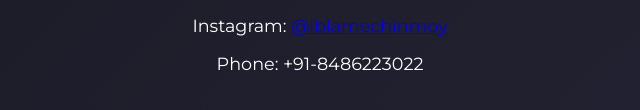
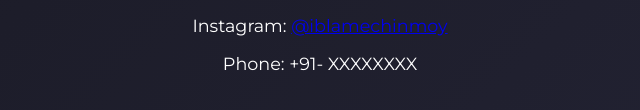
Before and after one commit to laxmithapa2/Ch, a plain HTML site: page index.html in a window 1280 px wide. Shown: the part 690-800 px from the top of the page, 320-960 px from the left. Drawn offline with nearby package versions, Linux system fonts and the light colour scheme.

Commit message:
Update index.html

```diff
--- a/index.html
+++ b/index.html
@@ -38,7 +38,7 @@
     <h2>Contact Me</h2>
     <p>Email: chinmoybusiness35@gmail.com</p>
     <p>Instagram: <a href="https://instagram.com/iblamechinmoy" target="_blank">@iblamechinmoy</a></p>
-    <p>Phone: +91-8486223022</p>
+    <p>Phone: +91- XXXXXXXX</p>
   </div>
 
   <!-- Libraries -->
```
